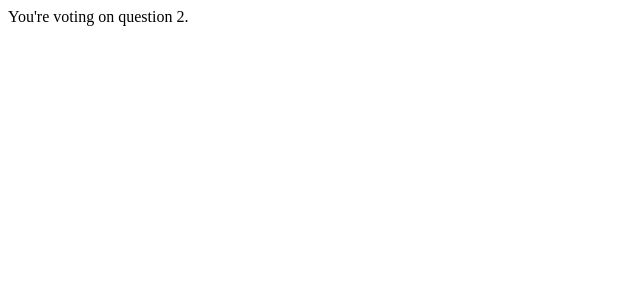
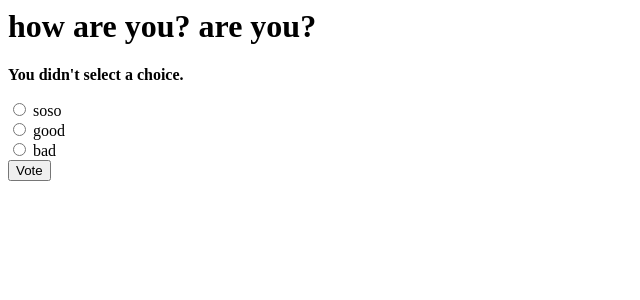
Before and after one commit to aatsushiiitoe/django-mysite, a Django app: page /polls/2/vote/ in a window 1280 px wide. Shown: the top 300 px of the page, without its empty margins (0-640 px from the left). Run offline with Django 3.2, Linux system fonts and the light colour scheme; data comes from the database, SQL or seed files in the repository; both versions use the stored data as it was after the commit.

Commit message:
チュートリアル対応polls

```diff
--- a/manager_project/mysite/polls/models.py
+++ b/manager_project/mysite/polls/models.py
@@ -7,7 +7,11 @@ class Question(models.Model):
     question_text = models.CharField(max_length=200)
     pub_date = models.DateTimeField('date published')
     def was_published_recently(self):
-        return self.pub_date >= timezone.now() - datetime.timedelta(days=1)
+        now = timezone.now()
+        return now - datetime.timedelta(days=1) <= self.pub_date <= now
+    was_published_recently.admin_order_field = 'pub_date'
+    was_published_recently.boolean = True
+    was_published_recently.short_description = 'Published recently?'
 
 class Choice(models.Model):
     question = models.ForeignKey(Question, on_delete=models.CASCADE)
--- a/manager_project/mysite/polls/templates/polls/detail.html
+++ b/manager_project/mysite/polls/templates/polls/detail.html
@@ -1,6 +1,12 @@
 <h1>{{ question.question_text }}</h1>
-<ul>
+
+{% if error_message %}<p><strong>{{ error_message }}</strong></p>{% endif %}
+
+<form action="{% url 'polls:vote' question.id %}" method="post">
+{% csrf_token %}
 {% for choice in question.choice_set.all %}
-    <li>{{ choice.choice_text }}</li>
+    <input type="radio" name="choice" id="choice{{ forloop.counter }}" value="{{ choice.id }}">
+    <label for="choice{{ forloop.counter }}">{{ choice.choice_text }}</label><br>
 {% endfor %}
-</ul>
+<input type="submit" value="Vote">
+</form>
--- a/manager_project/mysite/polls/templates/polls/index.html
+++ b/manager_project/mysite/polls/templates/polls/index.html
@@ -1,4 +1,5 @@
 {% if latest_question_list %}
+hoge
     <ul>
     {% for question in latest_question_list %}
 <li><a href="{% url 'polls:detail' question.id %}">{{ question.question_text }}</a></li>
--- a/manager_project/mysite/polls/urls.py
+++ b/manager_project/mysite/polls/urls.py
@@ -4,12 +4,8 @@ from . import views
 
 app_name = 'polls'
 urlpatterns = [
-    # ex: /polls/
-    path('', views.index, name='index'),
-    # ex: /polls/5/
-    path('<int:question_id>/', views.detail, name='detail'),
-    # ex: /polls/5/results/
-    path('<int:question_id>/results/', views.results, name='results'),
-    # ex: /polls/5/vote/
+    path('', views.IndexView.as_view(), name='index'),
+    path('<int:pk>/', views.DetailView.as_view(), name='detail'),
+    path('<int:pk>/results/', views.ResultsView.as_view(), name='results'),
     path('<int:question_id>/vote/', views.vote, name='vote'),
 ]
--- a/manager_project/mysite/polls/views.py
+++ b/manager_project/mysite/polls/views.py
@@ -1,28 +1,58 @@
-from django.http import HttpResponse
-from django.template import loader
+from django.http import HttpResponseRedirect
 from django.shortcuts import get_object_or_404, render
-from .models import Question
+from django.urls import reverse
+from django.views import generic
+
+from .models import Choice, Question
+
+from django.http import HttpResponseRedirect
+from django.shortcuts import get_object_or_404, render
+from django.urls import reverse
+from django.views import generic
+
+from .models import Choice, Question
 
 
-def index(request):
-    latest_question_list = Question.objects.order_by('-pub_date')[:5]
-    context = {'latest_question_list': latest_question_list}
-    return render(request, 'polls/index.html', context)
+class IndexView(generic.ListView):
+    template_name = 'polls/index.html'
+    context_object_name = 'latest_question_list'
 
-def detail(request, question_id):
-    question = get_object_or_404(Question, pk=question_id)
-    return render(request, 'polls/detail.html', {'question': question})
+    def get_queryset(self):
+        """Return the last five published questions."""
+        return Question.objects.order_by('-pub_date')[:5]
 
-def results(request, question_id):
-    response = "You're looking at the results of question %s."
-    return HttpResponse(response % question_id)
+
+class DetailView(generic.DetailView):
+    model = Question
+    template_name = 'polls/detail.html'
+
+
+class ResultsView(generic.DetailView):
+    model = Question
+    template_name = 'polls/results.html'
+
 
 def vote(request, question_id):
-    return HttpResponse("You're voting on question %s." % question_id)
+    question = get_object_or_404(Question, pk=question_id)
+    try:
+        selected_choice = question.choice_set.get(pk=request.POST['choice'])
+    except (KeyError, Choice.DoesNotExist):
+        # Redisplay the question voting form.
+        return render(request, 'polls/detail.html', {
+            'question': question,
+            'error_message': "You didn't select a choice.",
+        })
+    else:
+        selected_choice.votes += 1
+        selected_choice.save()
+        # Always return an HttpResponseRedirect after successfully dealing
+        # with POST data. This prevents data from being posted twice if a
+        # user hits the Back button.
+        return HttpResponseRedirect(reverse('polls:results', args=(question.id,)))
 
 def detail(request, question_id):
     try:
         question = Question.objects.get(pk=question_id)
     except Question.DoesNotExist:
-        raise Http404("Question does not exist")
+        raise 404("Question does not exist")
     return render(request, 'polls/detail.html', {'question': question})
```
Also changed, not shown: manager_project/mysite/mysite/settings.py (+16 -0 lines), manager_project/mysite/polls/admin.py (+20 -2 lines), manager_project/mysite/polls/templates/polls/results.html (added, +9 -0 lines), manager_project/mysite/templates/base_site.html (added, +9 -0 lines), manager_project/mysite/db.sqlite3.
